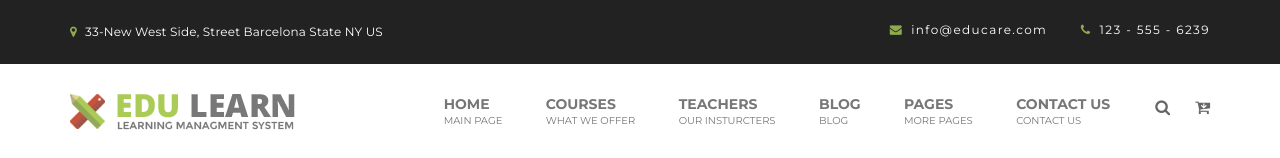
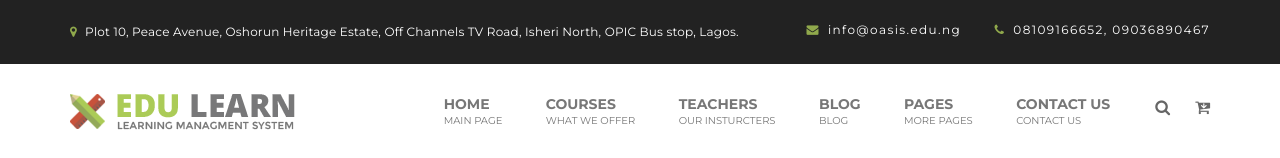
Before and after one commit to Tekcoder/OASIS, a plain HTML site: page index.html in a window 1280 px wide. Shown: the top 158 px of the page. Drawn offline with nearby package versions, Linux system fonts and the light colour scheme; files whose address does not match are found by name.

Commit message:
Added contact details on the main page

```diff
--- a/index.html
+++ b/index.html
@@ -49,12 +49,12 @@
         <div class="top_strip">
         	<div class="container">
                 <div class="top_location_wrap">
-                    <p><i class="fa fa-map-marker"></i>33-New West Side, Street Barcelona State NY US</p>
+                    <p><i class="fa fa-map-marker"></i>Plot 10, Peace Avenue, Oshorun Heritage Estate, Off Channels TV Road, Isheri North, OPIC Bus stop, Lagos.</p>
                 </div>
                 <div class="top_ui_element">
                     <ul>
-                        <li><i class="fa fa-envelope"></i><a href="#">info@educare.com</a></li>
-                        <li><i class="fa fa-phone"></i>123 - 555 - 6239</li>
+                        <li><i class="fa fa-envelope"></i><a href="#">info@oasis.edu.ng</a></li>
+                        <li><i class="fa fa-phone"></i>08109166652, 09036890467</li>
                     </ul>
                 </div>
             </div>
```
